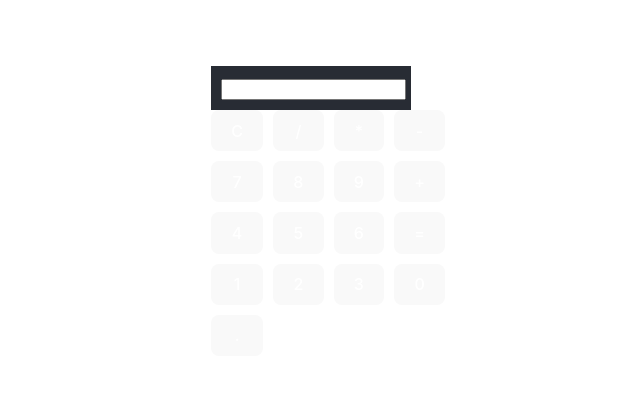
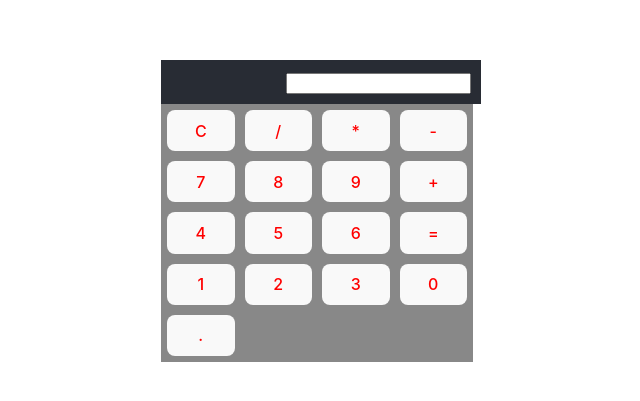
Before and after one commit to realkendo/reactBoiler, a React (Vite) app: page / in a window 1280 px wide. Shown: the part 189-590 px from the top of the page, without its empty margins (329-969 px from the left). Built offline with nearby package versions, Linux system fonts and the light colour scheme.

Commit message:
css modifications

```diff
--- a/src/App.css
+++ b/src/App.css
@@ -46,6 +46,7 @@
 
 .card {
   padding: 2em;
+  background-color: #444;
 }
 
 .read-the-docs {
@@ -54,8 +55,9 @@
 
 
 .calculator {
-  width: 200px;
+  width: 300px;
   margin: 100px auto;
+  color: aqua;
 }
 
 .display {
@@ -63,20 +65,25 @@
   color: white;
   padding: 10px;
   text-align: right;
+  width: 300px;
+
 }
 
 .keypad {
   display: grid;
   grid-template-columns: repeat(4, 1fr);
   gap: 10px;
+  background-color: #888;
+  width: 300px;
+  padding: 2% 2%;
 }
 
 button {
   padding: 15px;
   font-size: 18px;
   border: none;
-  background-color: #282c34;
-  color: white;
+  background: #282c34;
+  color: red;
   cursor: pointer;
 }
 
```
Also changed, not shown: src/App.jsx (+0 -17 lines).
